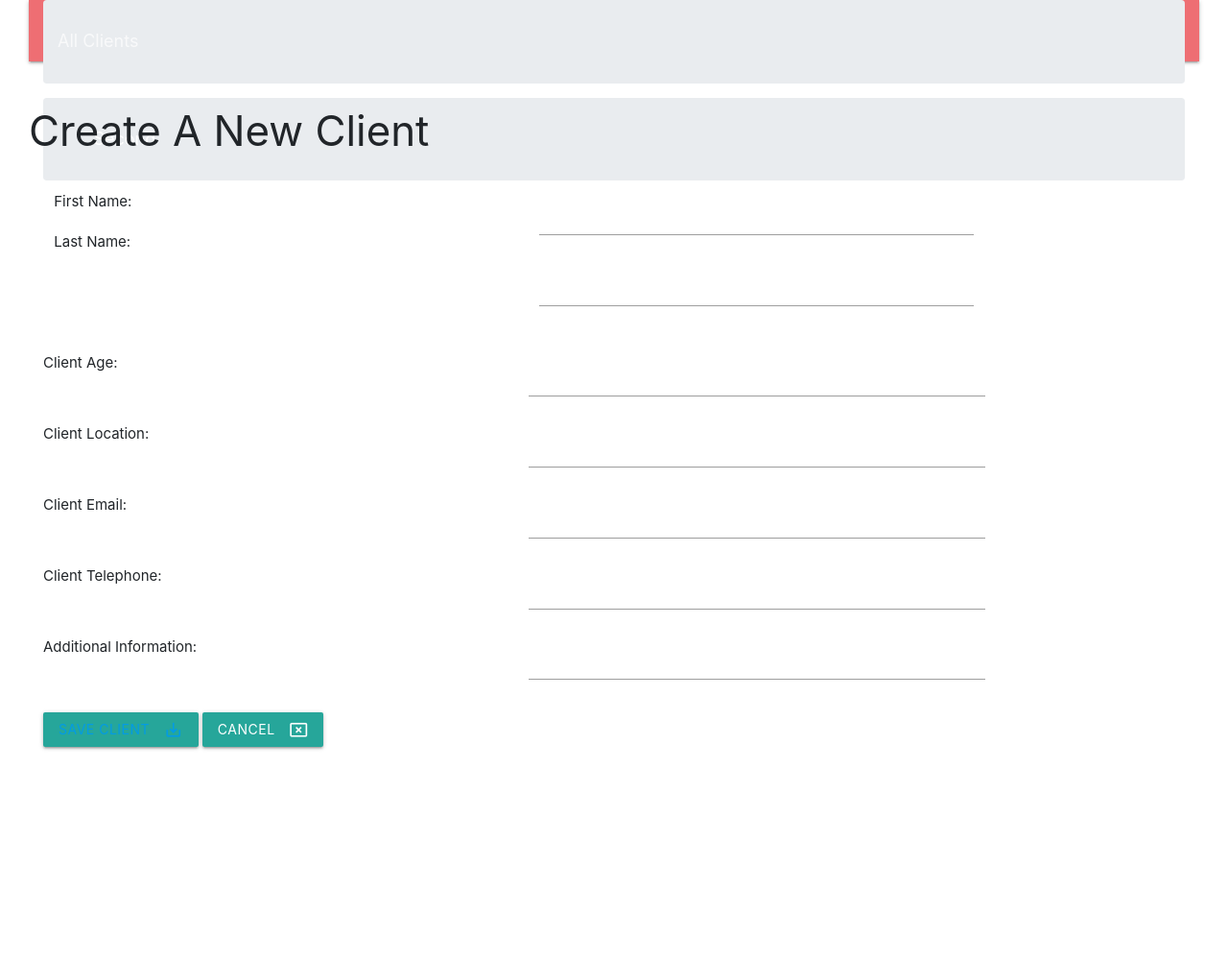
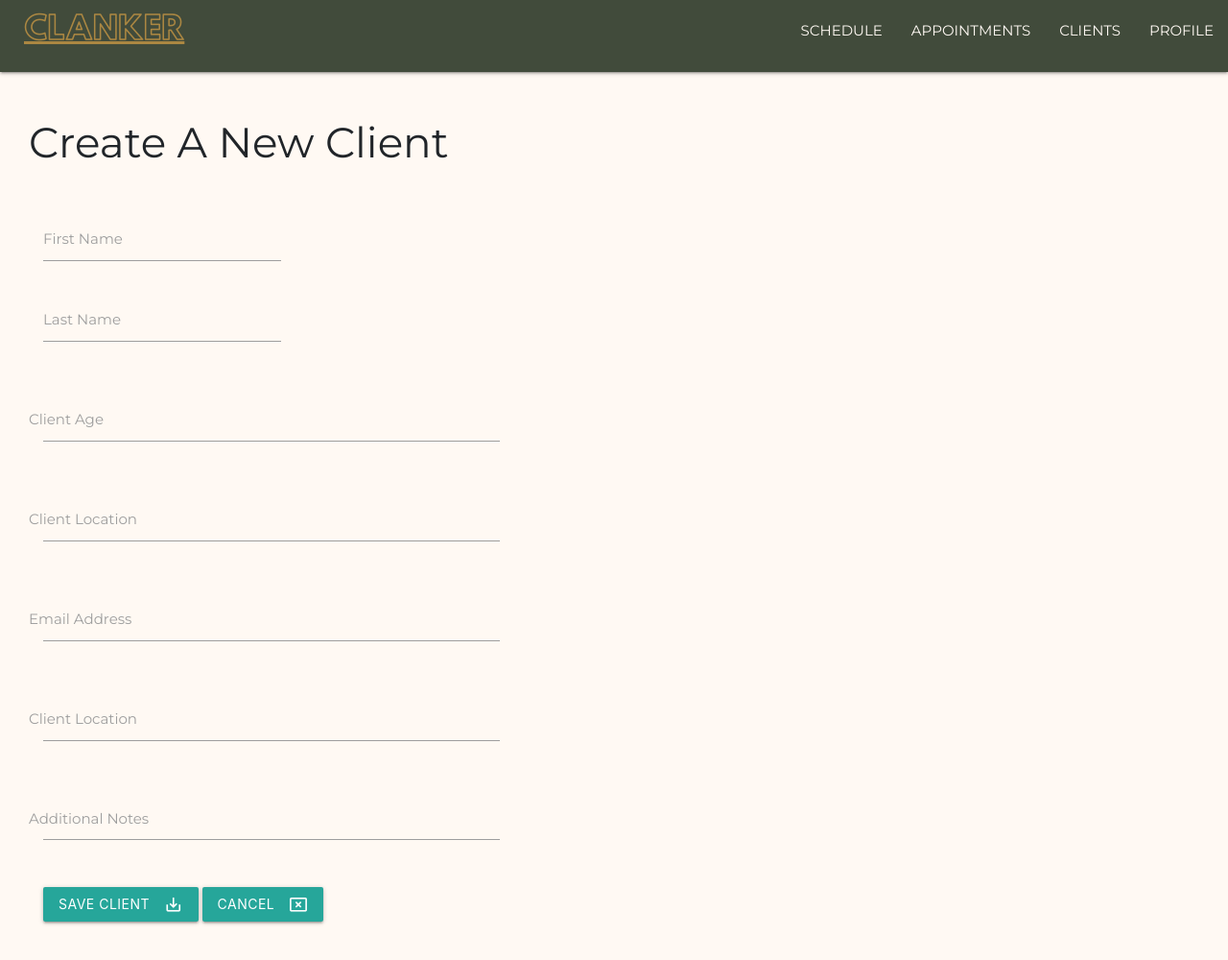
Before and after one commit to Lindsaykerr1994/Appointment-Planner, a Flask app: page /create_client in a window 1280 px wide. Shown: the whole page at 96% size. Before the commit the page ends 781 px from the top, so only its background shows below. Run offline with Flask 2, Linux system fonts and the light colour scheme; some libraries are stand-ins or nearby versions.

Commit message:
Styled 'schedule.html' and 'base.html'

```diff
--- a/app.py
+++ b/app.py
@@ -15,8 +15,8 @@ mongo = PyMongo(app)
 
 
 @app.route('/')
-@app.route('/get_apppointments')
-def get_appointments():
+@app.route('/get_schedule')
+def get_schedule():
     return render_template('schedule.html',
                            appointments=mongo.db.appointments.find(),
                            clients=mongo.db.clients.find())
@@ -41,7 +41,7 @@ def insert_appointment():
         'start_date': request.form.get('start_date'),
         'appointment_notes': request.form.get('appointment_notes')
     })
-    return redirect(url_for('get_appointments'))
+    return redirect(url_for('get_schedule'))
 
 
 @app.route('/see_appt_details/<appt_id>')
@@ -76,13 +76,13 @@ def update_appointment(appt_id):
         'start_date': request.form.get('start_date'),
         'appointment_notes': request.form.get('appointment_notes')
     })
-    return redirect(url_for('get_appointments'))
+    return redirect(url_for('get_schedule'))
 
 
 @app.route('/delete_appointment/<appt_id>')
 def delete_appointment(appt_id):
     mongo.db.appointments.remove({'_id': ObjectId(appt_id)})
-    return redirect(url_for('get_appointments'))
+    return redirect(url_for('get_schedule'))
 
 
 @app.route('/get_clients')
--- a/static/css/style.css
+++ b/static/css/style.css
@@ -1,27 +1,116 @@
+@import url('https://fonts.googleapis.com/css2?family=Montserrat:wght@200;300;400&display=swap');
+@font-face{
+    font-family: Hussar;
+    src: url(fonts/HussarEkologiczne1.otf)
+}
 
+/* Base.html Specifications */
+body{
+    background-color: #fff9f3;
+    font-family: Montserrat, 'sans-serif';
+}
+nav{
+    height:75px;
+    background-color: #414b3b;
+}
+nav .brand-logo{
+    font-family: Hussar, 'sans-serif';
+    text-decoration: underline;
+    color:#ab8742;
+}
+.brand-logo:hover{
+    color: #c3a365;
+}
+nav ul a{
+    color: #fff9f3;
+}
+nav ul a:hover{
+    color: #d8c39a;
+}
+a {
+    color:#fff9f3;
+    text-decoration: none;
+}
+/* General Styling Specifications */
+
+.uppercase{
+    text-transform: uppercase;
+}
+.font-12{
+    font-size:12px;
+}
+.text-center{
+    text-align: center;
+}
+.text-left{
+    text-align: left;
+}
 /* General Spacing Specifications */
+.row .col{
+    padding-left: 0px;
+    padding-right: 0px;
+}
 .display-none{
     display: none;
 }
 .inline-block{
     display:inline-block;
 }
+.margin-bot-0{
+    margin-bottom:0;
+}
+.margin-left-5{
+    margin-left: 5px;
+}
+.margin-left-25{
+    margin-left: 25px;
+}
+.margin-top-25{
+    margin-top: 25px;
+}
 /* Schedule Styling Specifications */
-.schedule-column-day{
-    border-left:1px solid #000;
-    border-right:1px solid #000;
+#welcome-div{
+    line-height:40px;
+    border: 1px solid #d8c39a;
+    border-radius: 2px;
+    background:#fff;
 }
-.schedule-column-header{
+#schedule-container{
+    max-height: 800px;
+    overflow: scroll;
+    border:4px solid #ab8742;
+    background:#fff;
+    border-radius: 5px;
+}
+.schedule-column-header, #timeline-col li{
+    border-bottom: 1px solid #8a9c82;
+}
+.schedule-column-header, #timeline-col{
+    background-color: #eddfc5;
+}
+.schedule-column-header, #timeline-col li{
+    line-height:50px;
     height:50px;
-    border-bottom:1px solid #000;
 }
-#timeline-col li{
-    height:50px;
-    border-bottom:1px solid #000;
+.day-col:not(:last-child){
+    border-right:1px solid #8a9c82;
 }
 .event-card-unit{
     position: absolute;
-    border-top: 1px solid #000;
-    border-bottom: 1px solid #000;
-    width:auto;
+    color: #fff9f3;
+    background-color: #65765d;
+    border-top: 1px solid #c3a365;
+    border-bottom: 1px solid #c3a365;
+    width:100%;
 }
+.event-card-unit:hover{
+    background-color: #414b3b;
+}
+/* Button Styling Specifications */
+.add-button{
+    background-color: #414b3b;
+    color: #fff9f3;
+}
+.add-button:hover{
+    background-color: #65765d;
+}
--- a/static/js/edit-app.js
+++ b/static/js/edit-app.js
@@ -52,5 +52,5 @@ function updateSelectOptions(){
         if(optionValue==appointmentDuration){
             $("#appointment_duration-select option").eq(i).attr("selected","selected");
         };
-    }
+    };
 }
--- a/templates/appointment.html
+++ b/templates/appointment.html
@@ -72,7 +72,7 @@
                 <p>Are you sure with you this cancel this action and return to the Home Page?</p>
             </div>
             <div class="modal-footer">
-                <a href="{{url_for('get_appointments')}}" class="modal-close waves-effect waves-green btn-flat">Yes</a>
+                <a href="{{url_for('get_schedule')}}" class="modal-close waves-effect waves-green btn-flat">Yes</a>
                 <a href="#!" class="modal-close waves-effect waves-green btn-flat">No</a>
             </div>
         </div>
--- a/templates/base.html
+++ b/templates/base.html
@@ -1,15 +1,34 @@
 <!DOCTYPE html>
 <html lang="en">
 <head>
-    <link rel="stylesheet" href="{{url_for('static', filename='css/style.css')}}" type="text/css" />
     <link rel="stylesheet" href="https://maxcdn.bootstrapcdn.com/bootstrap/4.0.0/css/bootstrap.min.css" integrity="sha384-Gn5384xqQ1aoWXA+058RXPxPg6fy4IWvTNh0E263XmFcJlSAwiGgFAW/dAiS6JXm" crossorigin="anonymous">
     <link rel="stylesheet" href="https://cdnjs.cloudflare.com/ajax/libs/materialize/1.0.0/css/materialize.min.css">
     <link href="https://fonts.googleapis.com/icon?family=Material+Icons" rel="stylesheet">
+    <link rel="stylesheet" href="{{url_for('static', filename='css/style.css')}}" type="text/css" />
     <meta charset="UTF-8">
     <meta name="viewport" content="width=device-width, initial-scale=1.0">
     <title>Appointment Planner</title>
 </head>
 <body>
+<nav>
+    <div class="nav-wrapper uppercase">
+        <a href="{{url_for('get_schedule')}}" class="brand-logo margin-left-25">Clanker</a>
+        <a href="#" data-target="mobile-demo" class="sidenav-trigger"><i class="material-icons">menu</i></a>
+        <ul class="right hide-on-med-and-down">
+            <li><a href="{{url_for('get_schedule')}}">Schedule</a></li>
+            <li><a href="">Appointments</a></li>
+            <li><a href="{{url_for('get_clients')}}">Clients</a></li>
+            <li><a href="">Profile</a></li>
+        </ul>
+        </div>
+    </nav>
+
+    <ul class="sidenav" id="mobile-demo">
+        <li><a href="{{url_for('get_schedule')}}">Schedule</a></li>
+        <li><a href="">Appointments</a></li>
+        <li><a href="{{url_for('get_clients')}}">Clients</a></li>
+        <li><a href="">Profile</a></li>
+    </ul>
     {% block content %}
     {% endblock %}
     <script src="https://cdnjs.cloudflare.com/ajax/libs/jquery/3.2.1/jquery.min.js"></script>
@@ -31,6 +50,7 @@
             });
             $('.modal').modal();
             $('.dropdown-trigger').dropdown();
+            $('.tooltipped').tooltip();
         });
 
     </script>
--- a/templates/new-app.html
+++ b/templates/new-app.html
@@ -91,7 +91,7 @@
                 <p>Are you sure with you this cancel this action and return to the Home Page?</p>
             </div>
             <div class="modal-footer">
-                <a href="{{url_for('get_appointments')}}" class="modal-close waves-effect waves-green btn-flat">Yes</a>
+                <a href="{{url_for('get_schedule')}}" class="modal-close waves-effect waves-green btn-flat">Yes</a>
                 <a href="#!" class="modal-close waves-effect waves-green btn-flat">No</a>
             </div>
     </div>
--- a/templates/new-client.html
+++ b/templates/new-client.html
@@ -3,14 +3,6 @@
 <div class="container-fluid">
     <div class="row justify-content-md-center">
             <div class="col-12">
-                <nav>
-                    <div class="nav-wrapper">
-                        <div class="col-12">
-                            <a href="{{url_for('get_clients')}}" class="breadcrumb">All Clients</a>
-                            <a class="breadcrumb">Second</a>
-                        </div>
-                    </div>
-                </nav>
             </div>
     </div>
     <div class="row justify-content-md-center">
@@ -23,76 +15,51 @@
             <form action="{{url_for('insert_client')}}" method="POST">
             <div class="row">
                 <div class="col-6">
-                    <div class="row">
-                        <div class="col">
-                            First Name:
-                        </div>
+                    <div class="input-field inline-block">
+                        <input type="text" id="client_first" name="first" required>
+                        <label for="client_first">First Name</label>
                     </div>
-                    <div class="row">
-                        <div class="col">
-                            Last Name:
-                        </div>
-                    </div>
-                </div>
-                <div class="col-6">
-                    <div class="row">
-                        <div class="col">
-                            <input type="text" id="client_first" name="first" required>
-                        </div>
-                    </div>
-                    <div class="row">
-                        <div class="col">
-                            <input type="text" id="client_last" name="last">
-                        </div>
+                    <div class="input-field inline-block">
+                        <input type="text" id="client_last" name="last">
+                        <label for="client_last">Last Name</label>
                     </div>
                 </div>
             </div>
             <div class="row">
-                <div class="col-6">
-                    Client Age:
-                </div>
-                <div class="col-6">
+                <div class="col-6 input-field">
                     <input type="number" id="client_age" name="age" min="1" max="99">
+                    <label for="client_age">Client Age</label>
                 </div>
             </div>
             <div class="row">
-                <div class="col-6">
-                    Client Location:
-                </div>
-                <div class="col-6">
+                <div class="col-6 input-field">
                     <input type="text" id="client_location" name="location">
+                    <label for="client_location">Client Location</label>
                 </div>
             </div>
             <div class="row">
-                <div class="col-6">
-                    Client Email:
-                </div>
-                <div class="col-6">
+                <div class="col-6 input-field">
                     <input type="email" id="client_email" name="client_email" required>
+                    <label for="client_email">Email Address</label>
                 </div>
             </div>
             <div class="row">
-                <div class="col-6">
-                    Client Telephone:
-                </div>
-                <div class="col-6">
+                <div class="col-6 input-field">
                     <input type="text" id="client_tel" name="client_tel">
+                    <label for="client_tel">Client Location</label>
                 </div>
             </div>
             <div class="row">
-                <div class="col-6">
-                    Additional Information:
-                </div>
-                <div class="col-6">
-                    <textarea name="additional_information" id="additional_information" class="materialize-textarea"></textarea>
+                <div class="col-6 input-field">
+                    <textarea name="additional_notes" id="additional_notes" class="materialize-textarea"></textarea>
+                    <label for="additional_notes">Additional Notes</label>
                 </div>
             </div>
             <div class="row">
                 <div class="col-6">
                     <button class="btn waves-effect waves-light" type="submit">
-                        <a href="{{url_for('insert_client')}}">Save Client
-                            <i class="material-icons right">save_alt</i>
-                        </a>
+                        Save Client
+                        <i class="material-icons right">save_alt</i>
                     </button>
                     <button class="btn waves-effect waves-light modal-trigger" href="#cancel-save-modal">Cancel
                         <i class="material-icons right">cancel_presentation</i>
```
Also changed, not shown: static/js/create-schedule.js (+90 -34 lines), templates/all-clients.html (+5 -3 lines), templates/client-details.html (+14 -12 lines), templates/edit-app.html (+15 -21 lines), templates/edit-client.html (+17 -48 lines), templates/schedule.html (+22 -12 lines), static/css/fonts/HussarEkologiczne1.otf (added), static/css/fonts/HussarEkologiczne1Obl.otf (added), static/css/fonts/HussarEkologiczne2.otf (added), static/css/fonts/HussarEkologiczne2Obl.otf (added), static/images/clanker-logo-min.png (added), static/images/clanker-logo.jpeg (added).
